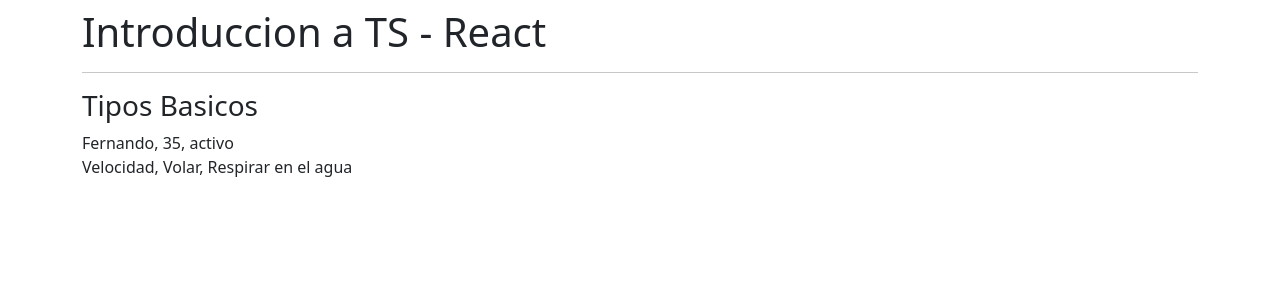
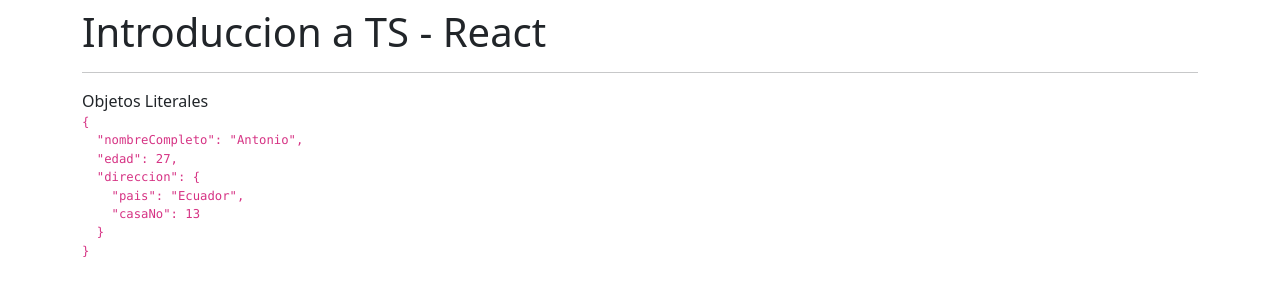
Before and after one commit to SirAntonioG/01-reforzamiento, a React (Create React App) app: page / in a window 1280 px wide. Shown: the top 300 px of the page. Built offline with nearby package versions, Linux system fonts and the light colour scheme.

Commit message:
Curso Udemy React Seccion2: objetos literales e interfaces

```diff
--- a/src/App.tsx
+++ b/src/App.tsx
@@ -1,11 +1,14 @@
-import { TiposBasicos } from "./typescript/TiposBasicos";
+// import { TiposBasicos } from "./typescript/TiposBasicos";
+
+import { ObjetosLiterales } from "./typescript/ObjetosLiterales";
 
 const App = () => {
   return (
     <div className="mt-2">
       <h1>Introduccion a TS - React</h1>
       <hr />
-      <TiposBasicos />
+      {/* <TiposBasicos />  */}
+      <ObjetosLiterales />
     </div>
   )
 }
--- /dev/null
+++ b/src/typescript/ObjetosLiterales.tsx
@@ -0,0 +1,29 @@
+interface Persona {
+  nombreCompleto: string;
+  edad: number;
+  direccion: Direccion;
+}
+interface Direccion {
+  pais: string;
+  casaNo: number;
+}
+
+export const ObjetosLiterales = () => {
+  const persona: Persona = {
+    nombreCompleto: 'Antonio',
+    edad: 27,
+    direccion: {
+      pais: 'Ecuador',
+      casaNo: 13,
+    },
+  };
+
+  return (
+    <>
+      <div>Objetos Literales</div>
+      <code>
+        <pre>{JSON.stringify(persona, null, 2)}</pre>
+      </code>
+    </>
+  );
+};
```
